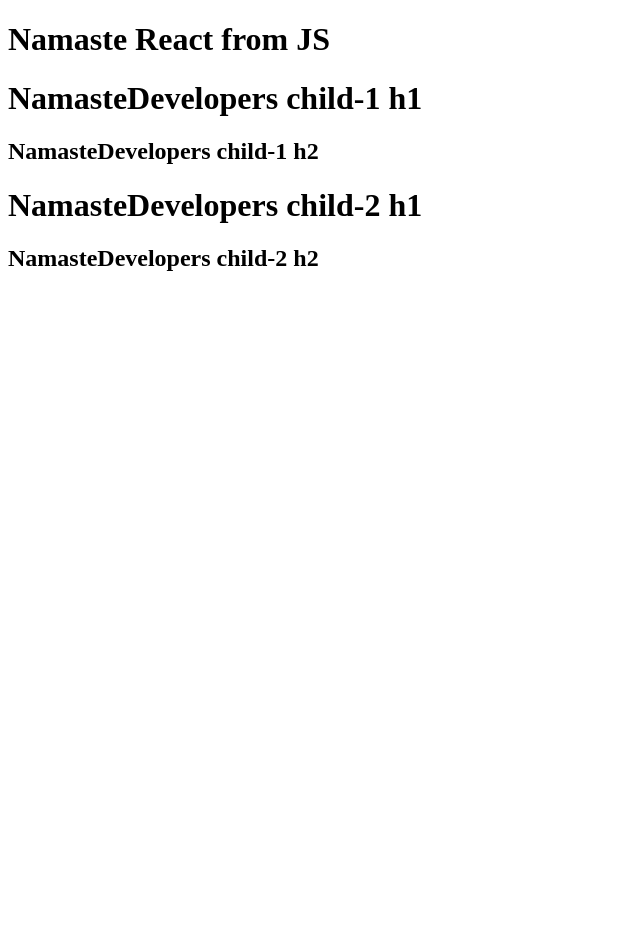
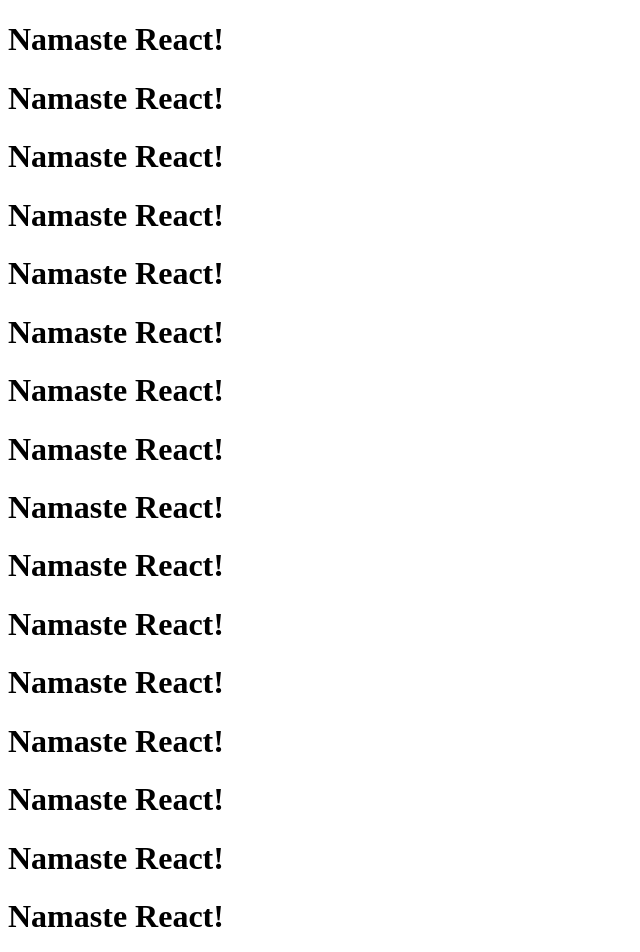
Before and after one commit to sjranju/Delicious, a React (Vite) app: page / in a window 1280 px wide. Shown: the top 952 px of the page, without its empty margins (0-640 px from the left). Before the commit the page ends 800 px from the top, so only its background shows below. Built offline with nearby package versions, Linux system fonts and the light colour scheme.

Commit message:
Episode03

```diff
--- a/App.js
+++ b/App.js
@@ -1,15 +1,49 @@
 import React from "react"
-import ReactDOM from "react-dom"
+import ReactDOM from "react-dom/client"
 
-// const heading = React.createElement('h2', { id: 'heading' }, 'Namaste React from self')
-const parent = React.createElement('div', { id: 'parent' }, [
-    React.createElement('div', { id: 'child1' }, [
-        React.createElement('h1', {}, 'NamasteDevelopers child-1 h1'),
-        React.createElement('h2', {}, 'NamasteDevelopers child-1 h2')]
-    ),
-    React.createElement('div', { id: 'child2' }, [
-        React.createElement('h1', {}, 'NamasteDevelopers child-2 h1'),
-        React.createElement('h2', {}, 'NamasteDevelopers child-2 h2')]
-    )])
+// JSX => Babel converts it to React.createElement => ReactElement - JS Object => HTMLElement (render)
+const TitleComponent = () => <h1 className="title" tabIndex={5}>Namaste React!</h1>
+const ReactComponent = () => (
+    <div id="main">
+        <TitleComponent />
+        <TitleComponent />
+        <TitleComponent />
+        <TitleComponent />
+        <TitleComponent />
+        <TitleComponent />
+        <TitleComponent />
+        <TitleComponent />
+        <TitleComponent />
+        <TitleComponent />
+        <TitleComponent />
+        <TitleComponent />
+        <TitleComponent />
+        <TitleComponent />
+        <TitleComponent />
+        <TitleComponent />
+        <TitleComponent />
+        <TitleComponent />
+        <TitleComponent />
+        <TitleComponent />
+        <TitleComponent />
+        <TitleComponent />
+        <TitleComponent />
+        <TitleComponent />
+        <TitleComponent />
+        <TitleComponent />
+        <TitleComponent />
+        <TitleComponent />
+        <TitleComponent />
+        <TitleComponent />
+        <TitleComponent />
+        <TitleComponent />
+        <TitleComponent></TitleComponent>
+        {TitleComponent()}
+        {TitleComponent()}
+        {TitleComponent()}
+        {TitleComponent()}
+        <h1>This is a React Component</h1>
+    </div>
+)
 const root = ReactDOM.createRoot(document.getElementById('root'))
-root.render(parent)
+root.render(<ReactComponent />)
--- a/index.html
+++ b/index.html
@@ -9,15 +9,15 @@
 </head>
 
 <body>
-    <h1 id="heading">Namaste React</h1>
+    <!-- <h1 id="heading">Namaste React</h1> -->
     <div id="root">
         Main content
     </div>
 
-    <script>
+    <!-- <script>
         const heading = document.getElementById('heading')
         heading.innerHTML = 'Namaste React from JS'
-    </script>
+    </script> -->
 
     <!-- <script crossorigin src="https://unpkg.com/react@18/umd/react.development.js"></script>
     <script crossorigin src="https://unpkg.com/react-dom@18/umd/react-dom.development.js"></script> -->
--- a/package.json
+++ b/package.json
@@ -4,6 +4,8 @@
   "description": "Learn react",
   "main": "App.js",
   "scripts": {
+    "start": "parcel index.html",
+    "build":"parcel build index.html",
     "test": "jest"
   },
   "repository": {
```
